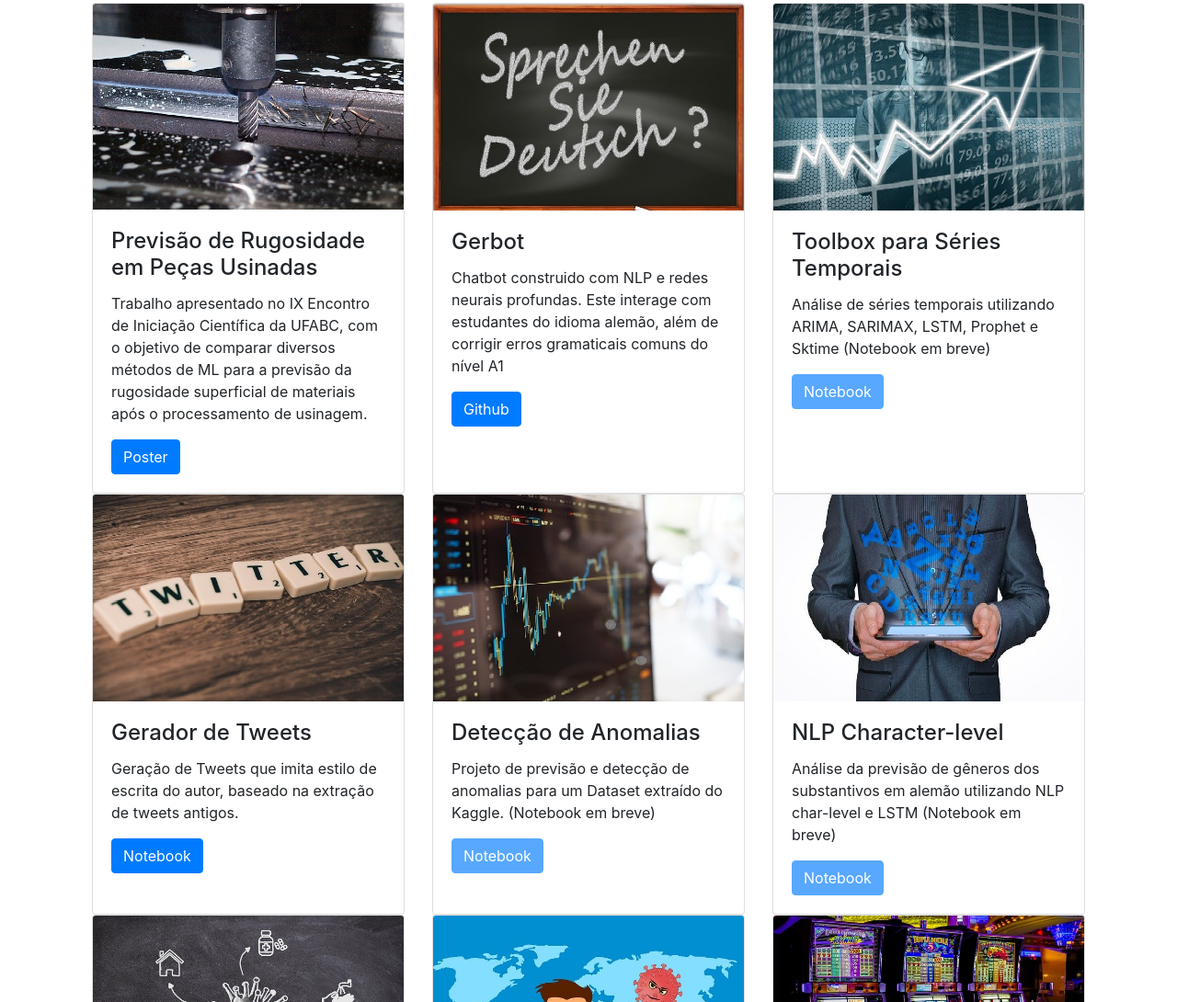
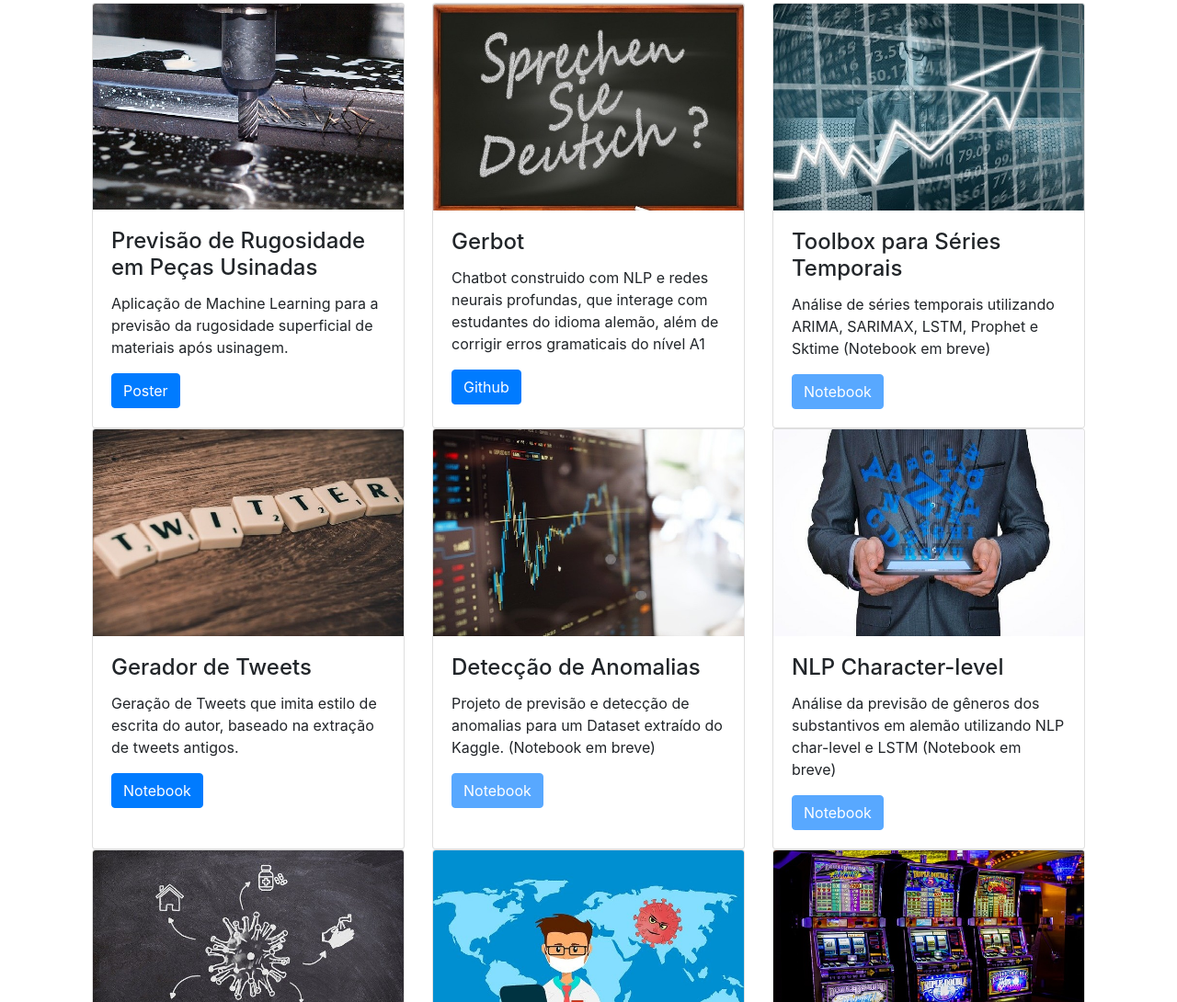
Before and after one commit to Erick-Faster/portfolio, a plain HTML site: page index.html in a window 1280 px wide. Shown: the part 880-1970 px from the top of the page at 92% size. Drawn offline with nearby package versions, Linux system fonts and the light colour scheme.

Commit message:
Description Changes

```diff
--- a/index.html
+++ b/index.html
@@ -189,7 +189,7 @@ body{
                             <!--Title-->
                             <h4 class="card-title">Previsão de Rugosidade em Peças Usinadas</h4>
                             <!--Text-->
-                            <p class="card-text">Trabalho apresentado no IX Encontro de Iniciação Científica da UFABC, com o objetivo de comparar diversos métodos de ML para a previsão da rugosidade superficial de materiais após o processamento de usinagem.
+                            <p class="card-text">Aplicação de Machine Learning para a previsão da rugosidade superficial de materiais após usinagem.
                             </p>
                             <!-- Provides extra visual weight and identifies the primary action in a set of buttons -->
                             <a href="https://github.com/Erick-Faster/poster-usinagem/blob/main/Poster_2019_Erick_Fasterra_da_Silva%20v3.pdf" class="btn btn-primary">Poster</a>
@@ -216,8 +216,8 @@ body{
                             <!--Title-->
                             <h4 class="card-title">Gerbot</h4>
                             <!--Text-->
-                            <p class="card-text">Chatbot construido com NLP e redes neurais profundas. Este interage com estudantes do idioma alemão,
-                               além de corrigir erros gramaticais comuns do nível A1</p>
+                            <p class="card-text">Chatbot construido com NLP e redes neurais profundas, que interage com estudantes do idioma alemão,
+                               além de corrigir erros gramaticais do nível A1</p>
                             <!-- Provides extra visual weight and identifies the primary action in a set of buttons -->
                             <a href="https://github.com/Erick-Faster/gerbot-api" class="btn btn-primary">Github</a>
 
```
